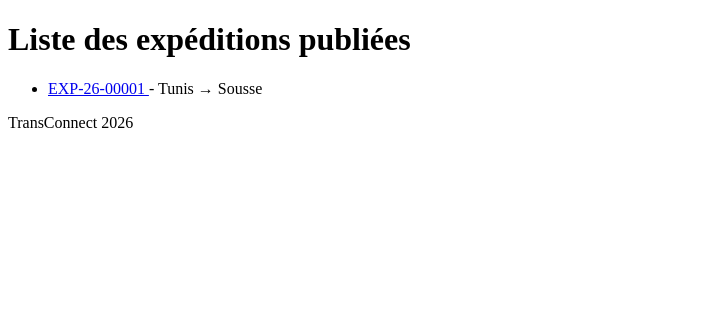
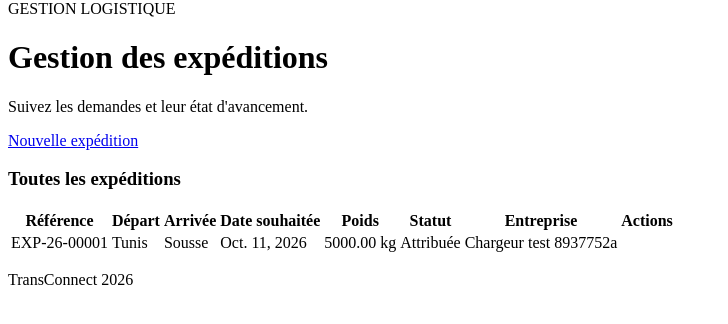
Before and after one commit to sinda-lazaar/django-workshop, a Django app: page /expeditions/ in a window 1280 px wide. Shown: the part 98-422 px from the top of the page, without its empty margins (0-728 px from the left). Run offline with Django 5.2, Linux system fonts and the light colour scheme; data comes from the database, SQL or seed files in the repository.

Commit message:
Update liste.html

```diff
--- a/transconnect/templates/expeditions/liste.html
+++ b/transconnect/templates/expeditions/liste.html
@@ -1,39 +1,123 @@
 
 {% extends 'base.html' %}
 
-{% block title %}
-Liste des expéditions
-{% endblock %}
+{% block title %}Expéditions{% endblock %}
+{% block breadcrumb %}Expéditions{% endblock %}
 
 {% block contenu %}
 
-<h1>Liste des expéditions publiées</h1>
+<div class="page-header">
+    <div>
+        <div class="page-label">GESTION LOGISTIQUE</div>
+        <h1>Gestion des expéditions</h1>
+        <p>Suivez les demandes et leur état d'avancement.</p>
+    </div>
 
-<ul>
+    <a href="{% url 'expeditions:create' %}" class="btn btn-primary">
+        <i class="fa-solid fa-plus"></i>
+        Nouvelle expédition
+    </a>
+</div>
 
-    {% for expedition in expeditions %}
+<div class="card">
 
-        <li>
+    <div class="card-header">
+        <h3><i class="fa-solid fa-box"></i> Toutes les expéditions</h3>
+    </div>
 
-            <a href="{% url 'expeditions:detail' expedition.reference %}">
-                {{ expedition.reference }}
-            </a>
+    <div class="table-container">
+        <table>
 
-            -
-            {{ expedition.ville_depart }}
-            →
-            {{ expedition.ville_arrive }}
+            <thead>
+                <tr>
+                    <th>Référence</th>
+                    <th>Départ</th>
+                    <th>Arrivée</th>
+                    <th>Date souhaitée</th>
+                    <th>Poids</th>
+                    <th>Statut</th>
+                    <th>Entreprise</th>
+                    <th>Actions</th>
+                </tr>
+            </thead>
 
-        </li>
+            <tbody>
 
-    {% empty %}
+                {% for expedition in expeditions %}
+                <tr>
 
-        <li>
-            Aucune expédition trouvée.
-        </li>
+                    <td class="table-primary">
+                        {{ expedition.reference }}
+                    </td>
 
-    {% endfor %}
+                    <td>{{ expedition.ville_depart }}</td>
 
-</ul>
+                    <td>{{ expedition.ville_arrive }}</td>
+
+                    <td>{{ expedition.date_souhaitee }}</td>
+
+                    <td>{{ expedition.poids_kg }} kg</td>
+
+                    <td>
+                        {% if expedition.statut == 'livree' %}
+                        <span class="badge badge-green">
+                            {{ expedition.get_statut_display }}
+                        </span>
+
+                        {% elif expedition.statut == 'annulee' %}
+                        <span class="badge badge-red">
+                            {{ expedition.get_statut_display }}
+                        </span>
+
+                        {% elif expedition.statut == 'en_cours' %}
+                        <span class="badge badge-orange">
+                            {{ expedition.get_statut_display }}
+                        </span>
+
+                        {% else %}
+                        <span class="badge badge-blue">
+                            {{ expedition.get_statut_display }}
+                        </span>
+                        {% endif %}
+                    </td>
+
+                    <td>{{ expedition.entreprise.raison_social }}</td>
+
+                    <td>
+                        <div class="actions">
+
+                            <a href="{% url 'expeditions:detail' expedition.reference %}"
+                               class="btn btn-view btn-sm">
+                                <i class="fa-solid fa-eye"></i>
+                            </a>
+
+                            <a href="{% url 'expeditions:update' expedition.pk %}"
+                               class="btn btn-edit btn-sm">
+                                <i class="fa-solid fa-pen"></i>
+                            </a>
+
+                            <a href="{% url 'expeditions:delete' expedition.pk %}"
+                               class="btn btn-delete btn-sm">
+                                <i class="fa-solid fa-trash"></i>
+                            </a>
+
+                        </div>
+                    </td>
+
+                </tr>
+
+                {% empty %}
+                <tr>
+                    <td colspan="8" class="empty">
+                        Aucune expédition enregistrée.
+                    </td>
+                </tr>
+                {% endfor %}
+
+            </tbody>
+
+        </table>
+    </div>
+</div>
 
 {% endblock %}
```
